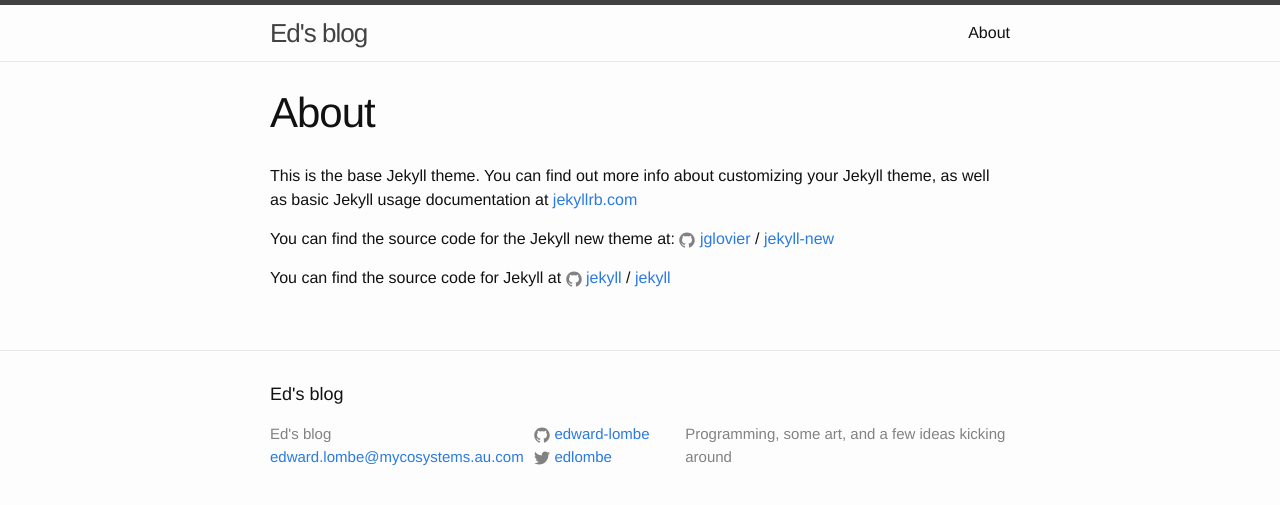
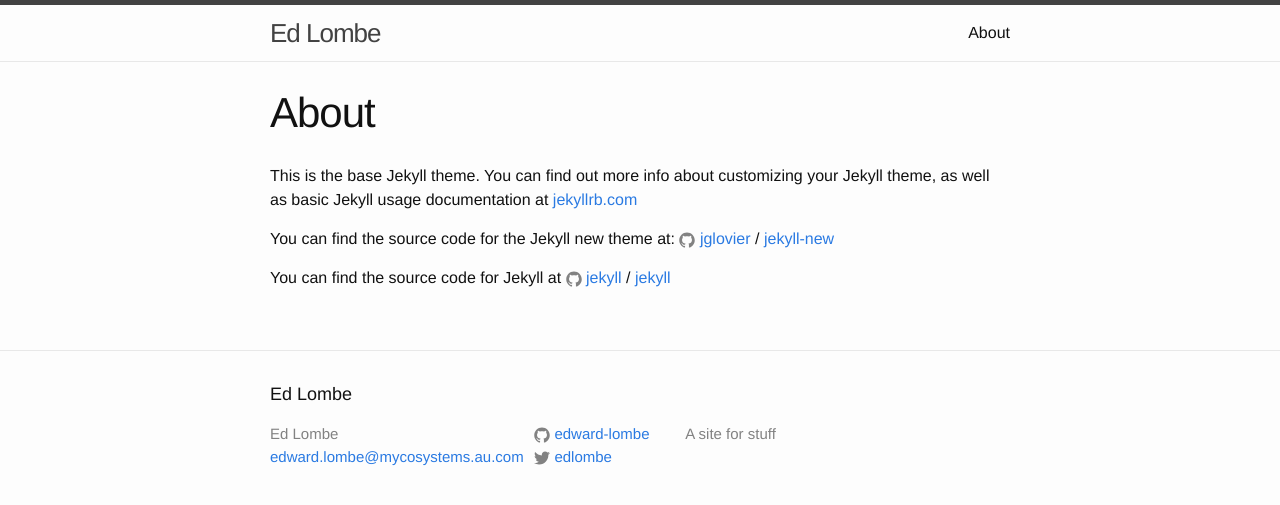
Before and after one commit to Edward-Lombe/Edward-Lombe.github.io, a Jekyll site: the page built from about.md, in a window 1280 px wide. Shown: the top 505 px of the page. Built offline with Jekyll 4.4.1, drawn with Linux system fonts in a browser that asks for light colours.

Commit message:
With less dork '

```diff
--- a/_config.yml
+++ b/_config.yml
@@ -6,10 +6,10 @@
 # 'jekyll serve'. If you change this file, please restart the server process.
 
 # Site settings
-title: Ed's blog
+title: Ed Lombe
 email: edward.lombe@mycosystems.au.com
 description: > # this means to ignore newlines until "baseurl:"
-  Programming, some art, and a few ideas kicking around
+  A site for stuff
 baseurl: "" # the subpath of your site, e.g. /blog
 url: "http://edward-lombe.github.io" # the base hostname & protocol for your site
 twitter_username: edlombe
```
